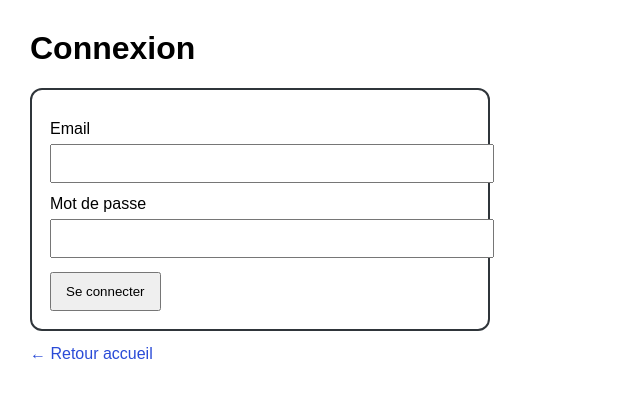
After one commit to nicolas-lestrez/touche-pas-au-klaxon, a PHP site: template app/Views/auth/login.php in a window 1280 px wide. The commit adds this page. Shown: the top 398 px of the page, without its empty margins (0-640 px from the left). Run offline with PHP 8.4, Linux system fonts and the light colour scheme; the template is opened without the code that fills it, so the values that code supplies are empty.

Commit message:
feat: add login/logout with sessions

```diff
--- /dev/null
+++ b/app/Views/auth/login.php
@@ -0,0 +1,98 @@
+<?php
+
+declare(strict_types=1);
+
+function e(string $v): string
+{
+    return htmlspecialchars($v, ENT_QUOTES, 'UTF-8');
+}
+
+$flash = $_SESSION['flash'] ?? null;
+unset($_SESSION['flash']);
+?>
+<!doctype html>
+<html lang="fr">
+
+<head>
+    <meta charset="utf-8">
+    <title>Connexion</title>
+    <style>
+        body {
+            font-family: Arial, sans-serif;
+            margin: 30px;
+        }
+
+        .box {
+            width: 420px;
+            max-width: 100%;
+            padding: 18px;
+            border: 2px solid #2f353a;
+            border-radius: 12px;
+        }
+
+        label {
+            display: block;
+            margin-top: 12px;
+        }
+
+        input {
+            width: 100%;
+            padding: 10px;
+            margin-top: 6px;
+        }
+
+        button {
+            margin-top: 14px;
+            padding: 10px 14px;
+        }
+
+        .flash {
+            margin-bottom: 12px;
+            padding: 10px;
+            border-radius: 8px;
+        }
+
+        .success {
+            background: #e6ffed;
+            border: 1px solid #1f883d;
+        }
+
+        .error {
+            background: #ffeef0;
+            border: 1px solid #cf222e;
+        }
+
+        a {
+            color: #2a4bd7;
+            text-decoration: none;
+        }
+    </style>
+</head>
+
+<body>
+
+    <h1>Connexion</h1>
+
+    <?php if ($flash): ?>
+        <div class="flash <?= e($flash['type']) ?>">
+            <?= e($flash['message']) ?>
+        </div>
+    <?php endif; ?>
+
+    <div class="box">
+        <form method="POST" action="/login">
+            <label>Email</label>
+            <input type="email" name="email" required>
+
+            <label>Mot de passe</label>
+            <input type="password" name="password" required>
+
+            <button type="submit">Se connecter</button>
+        </form>
+    </div>
+
+    <p style="margin-top:14px;"><a href="/">← Retour accueil</a></p>
+
+</body>
+
+</html>
```
Also changed, not shown: app/Controllers/AuthController.php (added, +55 -0 lines), app/Models/User.php (added, +18 -0 lines), app/Views/trajets/index.php (+14 -0 lines), public/index.php (+21 -0 lines).
